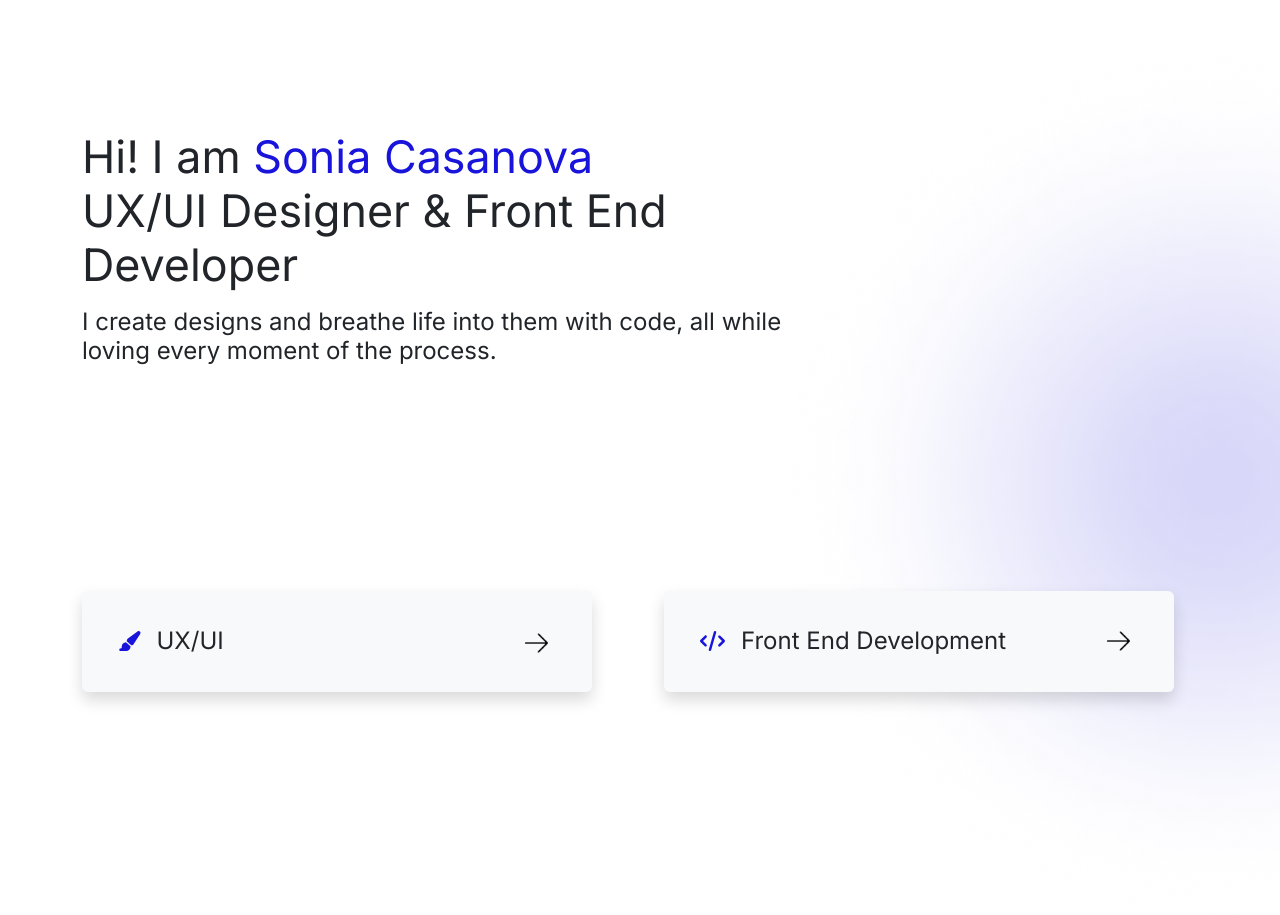
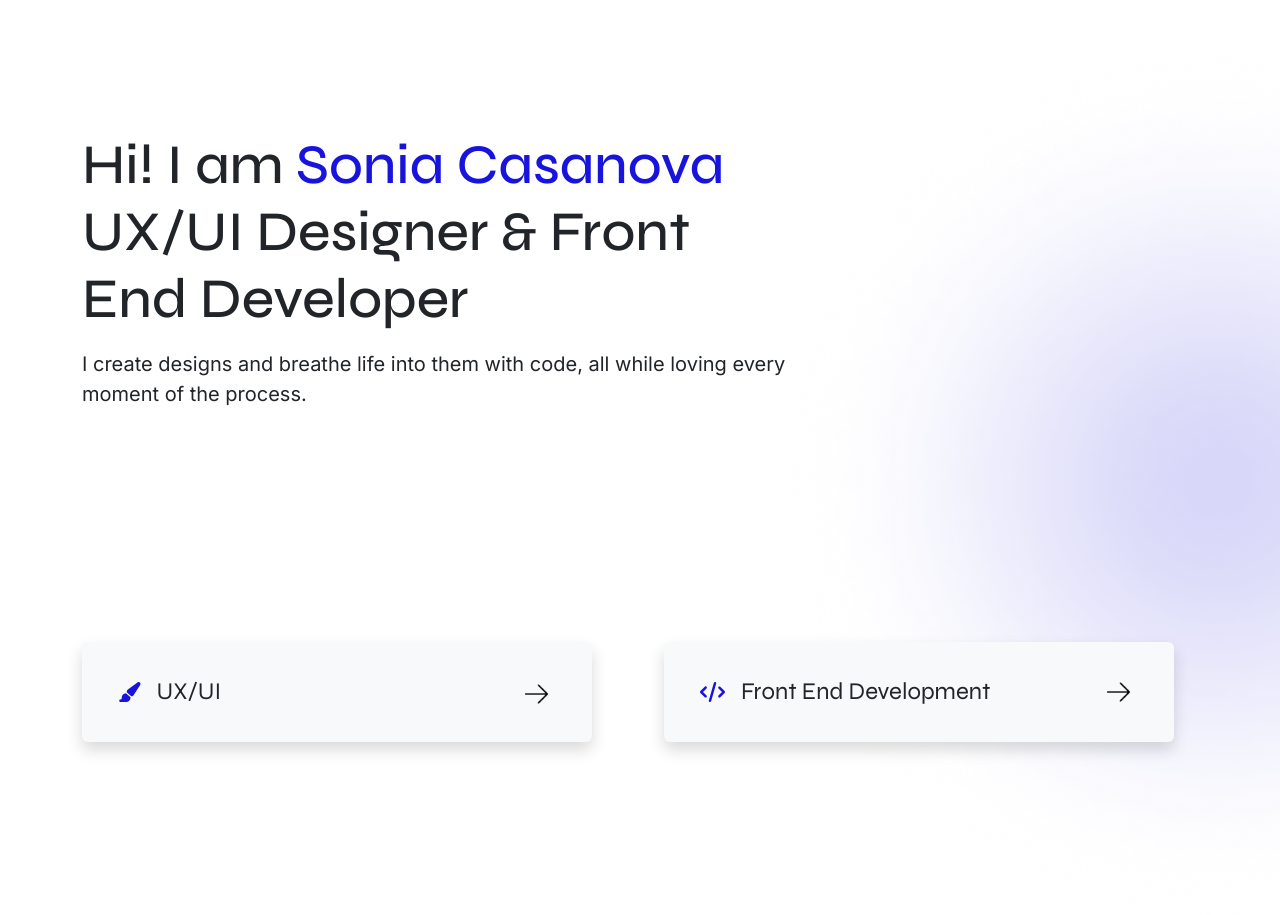
Before and after one commit to soniacasanova/Portfolio, a React (Create React App) app in the folder my-react-bootstrap-app/: page / in a window 1280 px wide. Shown: the part 160-1075 px from the top of the page. Built offline with nearby package versions, Linux system fonts and the light colour scheme.

Commit message:
design font

```diff
--- a/my-react-bootstrap-app/public/index.html
+++ b/my-react-bootstrap-app/public/index.html
@@ -19,6 +19,7 @@
     <link rel="preconnect" href="https://fonts.googleapis.com">
     <link rel="preconnect" href="https://fonts.gstatic.com" crossorigin>
     <link href="https://fonts.googleapis.com/css2?family=Inter:wght@400;500;600;700;800&display=swap" rel="stylesheet">
+    <link href="https://fonts.googleapis.com/css2?family=Syne:wght@400;500&display=swap" rel="stylesheet">
     <link
       rel="stylesheet"
       href="https://cdnjs.cloudflare.com/ajax/libs/animate.css/4.1.1/animate.min.css"
--- a/my-react-bootstrap-app/src/App.css
+++ b/my-react-bootstrap-app/src/App.css
@@ -1,8 +1,8 @@
 :root {
   --main-font-family: 'Inter', sans-serif;
-  --heading-font-family: 'Inter', sans-serif;
+  --heading-font-family:  'Syne', sans-serif;
   --base-font-size: 20px;
-  --heading-font-size: clamp(2rem, 1.4286rem + 1.8286vw, 2.8rem);
+  --heading-font-size: clamp(2rem, 0.9286rem + 3.4286vw, 3.5rem);
   --font-color: #17171F;
   --primary-color: #1814DB;
   --light-color: #fff;
@@ -35,13 +35,12 @@ body {
   background-repeat: no-repeat;
 }
 
-h1 {
+h1, h2 {
   font-family: var(--heading-font-family);
   font-size: var(--heading-font-size) !important;
-  font-weight: 400 !important;
+  font-weight: 500 !important;
 }
 
-h2,
 h3,
 h4,
 h5,
--- a/my-react-bootstrap-app/src/pages/Blog.scss
+++ b/my-react-bootstrap-app/src/pages/Blog.scss
@@ -16,6 +16,7 @@
     }
 
     h2 {
+        font-family: var(--heading-font-family);
         color: var(--primary-color);
     }
     span.tag {
--- a/my-react-bootstrap-app/src/pages/Home.js
+++ b/my-react-bootstrap-app/src/pages/Home.js
@@ -42,7 +42,7 @@ const Home = () => {
             <div className="unequal-double-column">
             <h1 className="pb-2">Hi! I am <span>Sonia Casanova</span> <br></br>
               UX/UI Designer & Front End Developer</h1>
-            <h4>I create designs and breathe life into them with code, all while loving every moment of the process.</h4>
+            <p>I create designs and breathe life into them with code, all while loving every moment of the process.</p>
             </div>
             <div className="column"></div>
           </div>
@@ -119,9 +119,9 @@ const Home = () => {
               </div>
               </div>
               <div className="spacings">
-                <div className="spacing-titles">
+                {/*<div className="spacing-titles">
                 <h1 className="m-0">Projects</h1>
-                </div>
+                </div>*/}
         <div>
           <div className="spacings-sm-bottom row-responsive animate__animated animate__fadeInUp">
           {projects.map(project => (
```
